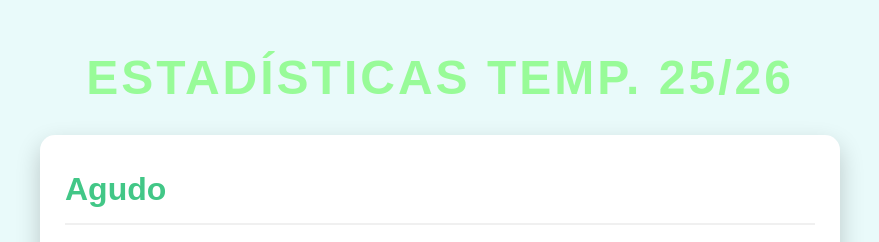
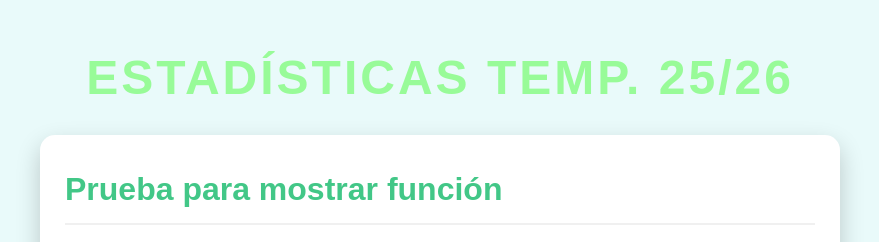
Before and after one commit to Gabrivaa33/EFMO_BOADILLA, a plain HTML site: page StatsTemp25-26.html in a window 1280 px wide. Shown: the top 242 px of the page, without its empty margins (200-1079 px from the left). Drawn offline with Linux system fonts and the light colour scheme.

Commit message:
Update StatsTemp25-26.html

```diff
--- a/StatsTemp25-26.html
+++ b/StatsTemp25-26.html
@@ -133,6 +133,7 @@
 <script>
   // Datos de los jugadores con los minutos jugados en cada partido
   const jugadores = [
+    {nombre: "Prueba para mostrar función", goles: 11, asistencias: 3, minutos: [66, 33, 90, 0, 22]},
     {nombre: "Agudo", goles: 0, asistencias: 0, minutos: []},
     {nombre: "Gabri", goles: 0, asistencias: 0, minutos: []},
     {nombre: "Álvaro", goles: 0, asistencias: 0, minutos: []},
```
